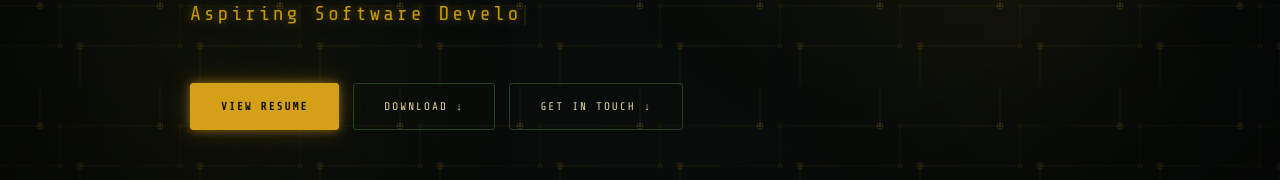
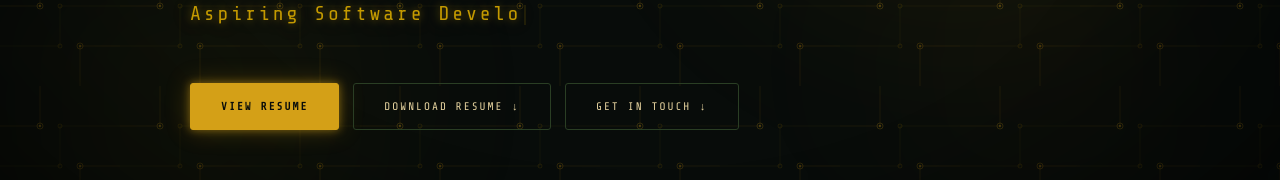
Before and after one commit to yiswangdev/personal-website, a React (Vite) app: page / in a window 1280 px wide. Shown: the part 514-694 px from the top of the page. Built offline with nearby package versions, Linux system fonts and the light colour scheme.

Commit message:
fix download button

```diff
--- a/src/App.jsx
+++ b/src/App.jsx
@@ -385,7 +385,7 @@ function Hero() {
             View Resume
           </a>
           <a className="btn btn-outline" href={INFO.resume} download="Yisong_Wang_Resume.pdf">
-            Download ↓
+            Download Resume ↓
           </a>
           <button className="btn btn-outline" onClick={() => document.getElementById("contact").scrollIntoView({ behavior: "smooth" })}>
             Get In Touch ↓
```
